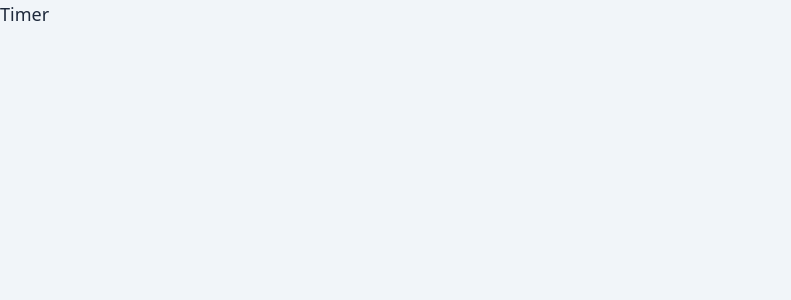
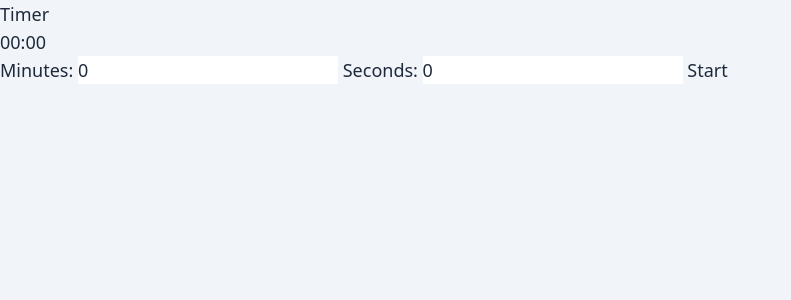
Before and after one commit to kskwtnk/kodowg, a SvelteKit app: page /timer in a window 1280 px wide. Shown: the top 300 px of the page, without its empty margins (0-791 px from the left). Built offline with nearby package versions, Linux system fonts and the light colour scheme.

Commit message:
Add logic to the timer page.

```diff
--- a/src/routes/timer/+page.svelte
+++ b/src/routes/timer/+page.svelte
@@ -1,6 +1,90 @@
+<script lang="ts">
+	import { onDestroy } from 'svelte';
+
+	type TimerState = 'ready' | 'running' | 'paused';
+
+	let minutes: number = 0;
+	let seconds: number = 0;
+	let totalSeconds: number = 0;
+	let initialSeconds: number = 0;
+	let timeLeft: string = '';
+	let timerState: TimerState = 'ready';
+
+	let countdownTimerId: ReturnType<typeof setInterval> | undefined;
+
+	$: timeLeft = formatTime(totalSeconds);
+	$: totalSeconds = minutes * 60 + seconds;
+	$: if (totalSeconds <= 0) {
+		clearInterval(countdownTimerId);
+		timerState = 'ready';
+	}
+
+	function formatTime(seconds: number): string {
+		const displayMinutes = Math.floor(seconds / 60);
+		const displaySeconds = seconds % 60;
+		return `${displayMinutes.toString().padStart(2, '0')}:${displaySeconds.toString().padStart(2, '0')}`;
+	}
+
+	function countdown() {
+		countdownTimerId = setInterval(() => {
+			totalSeconds -= 1;
+		}, 1000);
+		timerState = 'running';
+	}
+
+	function startTimer() {
+		if (totalSeconds <= 0) {
+			initialSeconds = minutes * 60 + seconds;
+			totalSeconds = initialSeconds;
+		}
+		countdown();
+	}
+
+	function pauseTimer() {
+		clearInterval(countdownTimerId);
+		timerState = 'paused';
+	}
+
+	function cancelTimer() {
+		clearInterval(countdownTimerId);
+		totalSeconds = initialSeconds;
+		timerState = 'ready';
+	}
+
+	onDestroy(() => {
+		clearInterval(countdownTimerId);
+	});
+
+	$: console.log('timerState', timerState);
+</script>
+
 <svelte:head>
 	<title>Kodowg - Timer</title>
 	<meta property="og:title" content="Kodowg - Timer" />
 </svelte:head>
 
 <h1>Timer</h1>
+
+<p>{timeLeft}</p>
+
+<label for="minutes">Minutes:</label>
+<input type="number" id="minutes" min="0" bind:value={minutes} disabled={timerState !== 'ready'} />
+
+<label for="seconds">Seconds:</label>
+<input type="number" id="seconds" min="0" bind:value={seconds} disabled={timerState !== 'ready'} />
+
+{#if timerState === 'ready'}
+	<button on:click={startTimer}>Start</button>
+{/if}
+
+{#if timerState === 'running'}
+	<button on:click={pauseTimer}>Pause</button>
+{/if}
+
+{#if timerState === 'paused'}
+	<button on:click={countdown}>Resume</button>
+{/if}
+
+{#if timerState !== 'ready'}
+	<button on:click={cancelTimer}>Cancel</button>
+{/if}
```
